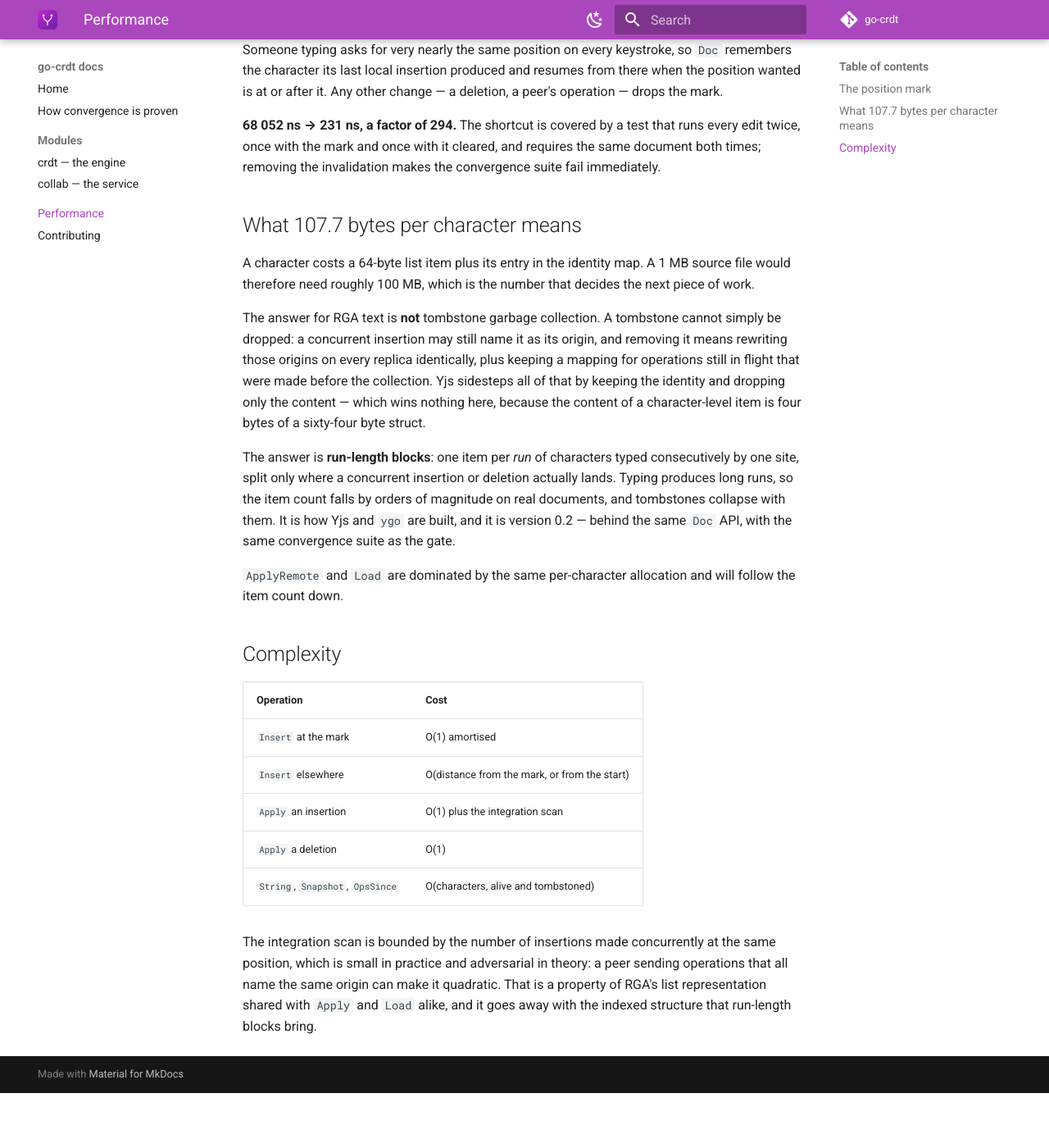
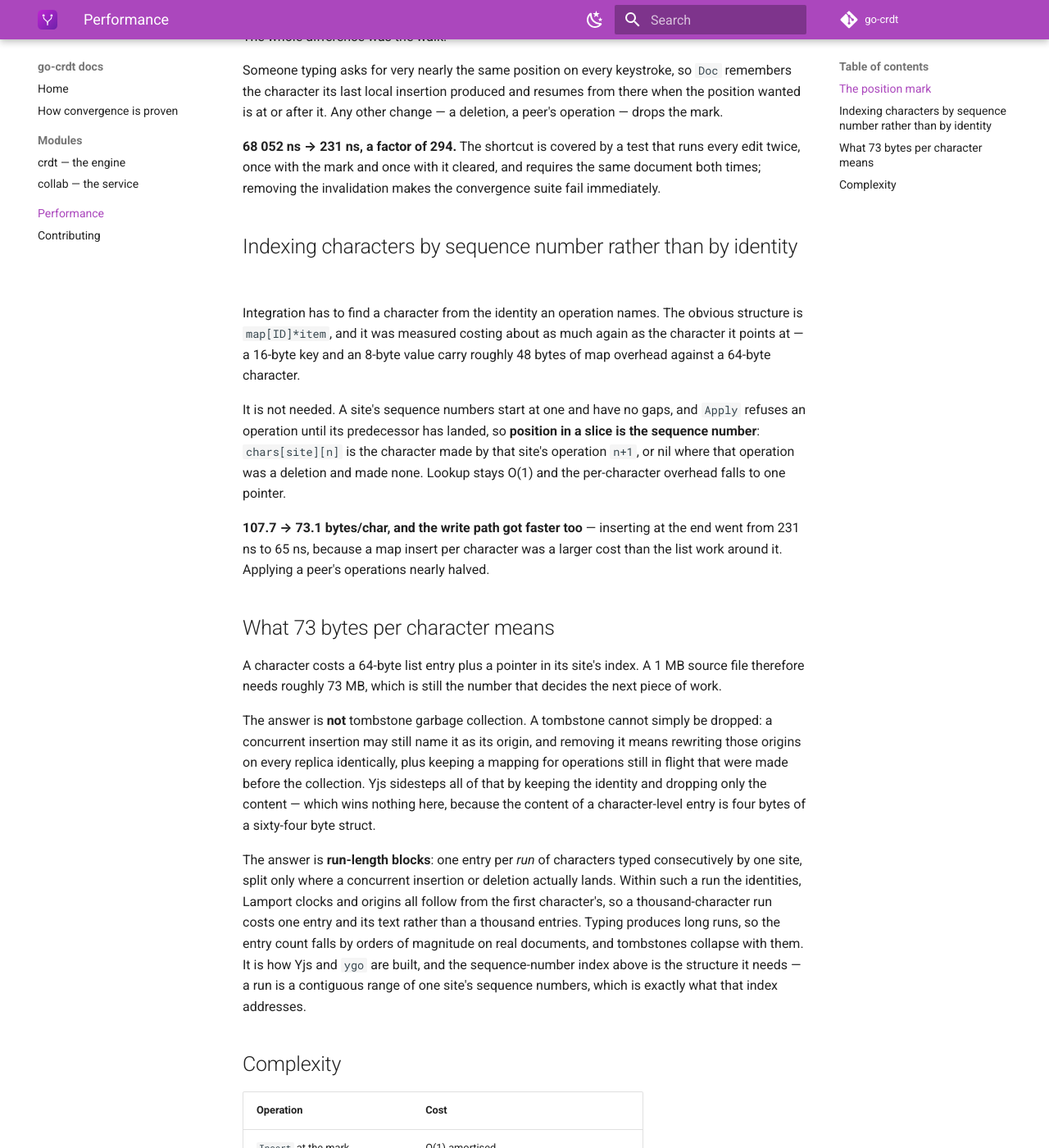
Before and after one commit to go-crdt/docs, an MkDocs documentation site: the page built from docs/performance.md, in a window 1280 px wide and 1400 px high, scrolled down 805 px. Shown: the whole window at 82% size. Built offline with MkDocs 1.6.1 and Material for MkDocs 9.7.7, drawn with Linux system fonts in a browser that asks for light colours; the version menu is left out; before the commit the page ends 2138 px from its top, so only the background shows below that; some of the changed text lies outside the part shown.

Commit message:
Refresh the module pages from their sources
crdt 0.2.0 indexes characters by sequence number rather than by identity;
the performance page carries the measured before-and-after.

Co-Authored-By: Claude Opus 5 (1M context) <noreply@anthropic.com>

```diff
--- a/docs/performance.md
+++ b/docs/performance.md
@@ -3,17 +3,18 @@
 Measured, not estimated. Apple M4 Max, Go 1.26.4, `darwin/arm64`, on a document
 of 10 000 characters:
 
-| Benchmark | Result |
-|---|---|
-| `InsertAtEnd` | 231 ns/op |
-| `InsertAtStart` | 315 ns/op |
-| `ApplyRemote` (10 000 operations) | 823 µs |
-| `String` | 34.7 µs |
-| `Snapshot` | 94.5 µs, **11.0 bytes/char** |
-| `Load` | 1.48 ms |
-| memory | **107.7 bytes/char** |
+| Benchmark | Result | Was |
+|---|---|---|
+| `InsertAtEnd` | **64.8 ns/op** | 231 ns |
+| `InsertAtStart` | **58.0 ns/op** | 315 ns |
+| `ApplyRemote` (10 000 operations) | **441 µs** | 823 µs |
+| `String` | 31.0 µs | 34.7 µs |
+| `Snapshot` | 75.2 µs, **11.0 bytes/char** | 94.5 µs |
+| `Load` | **1.02 ms** | 1.48 ms |
+| memory | **73.1 bytes/char** | 107.7 |
 
-Reproduce with `go test -run '^$' -bench . -benchmem`.
+Reproduce with `go test -run '^$' -bench . -benchmem`. The "was" column is the
+0.1.0 release, for the two changes described below.
 
 ## The position mark
 
@@ -31,29 +32,46 @@ runs every edit twice, once with the mark and once with it cleared, and requires
 the same document both times; removing the invalidation makes the convergence
 suite fail immediately.
 
-## What 107.7 bytes per character means
+## Indexing characters by sequence number rather than by identity
 
-A character costs a 64-byte list item plus its entry in the identity map. A 1 MB
-source file would therefore need roughly 100 MB, which is the number that decides
+Integration has to find a character from the identity an operation names. The
+obvious structure is `map[ID]*item`, and it was measured costing about as much
+again as the character it points at — a 16-byte key and an 8-byte value carry
+roughly 48 bytes of map overhead against a 64-byte character.
+
+It is not needed. A site's sequence numbers start at one and have no gaps, and
+`Apply` refuses an operation until its predecessor has landed, so **position in a
+slice is the sequence number**: `chars[site][n]` is the character made by that
+site's operation `n+1`, or nil where that operation was a deletion and made none.
+Lookup stays O(1) and the per-character overhead falls to one pointer.
+
+**107.7 → 73.1 bytes/char, and the write path got faster too** — inserting at the
+end went from 231 ns to 65 ns, because a map insert per character was a larger
+cost than the list work around it. Applying a peer's operations nearly halved.
+
+## What 73 bytes per character means
+
+A character costs a 64-byte list entry plus a pointer in its site's index. A 1 MB
+source file therefore needs roughly 73 MB, which is still the number that decides
 the next piece of work.
 
-The answer for RGA text is **not** tombstone garbage collection. A tombstone
-cannot simply be dropped: a concurrent insertion may still name it as its origin,
-and removing it means rewriting those origins on every replica identically, plus
-keeping a mapping for operations still in flight that were made before the
-collection. Yjs sidesteps all of that by keeping the identity and dropping only
-the content — which wins nothing here, because the content of a character-level
-item is four bytes of a sixty-four byte struct.
+The answer is **not** tombstone garbage collection. A tombstone cannot simply be
+dropped: a concurrent insertion may still name it as its origin, and removing it
+means rewriting those origins on every replica identically, plus keeping a mapping
+for operations still in flight that were made before the collection. Yjs sidesteps
+all of that by keeping the identity and dropping only the content — which wins
+nothing here, because the content of a character-level entry is four bytes of a
+sixty-four byte struct.
 
-The answer is **run-length blocks**: one item per *run* of characters typed
+The answer is **run-length blocks**: one entry per *run* of characters typed
 consecutively by one site, split only where a concurrent insertion or deletion
-actually lands. Typing produces long runs, so the item count falls by orders of
-magnitude on real documents, and tombstones collapse with them. It is how Yjs and
-`ygo` are built, and it is version 0.2 — behind the same `Doc` API, with the same
-convergence suite as the gate.
-
-`ApplyRemote` and `Load` are dominated by the same per-character allocation and
-will follow the item count down.
+actually lands. Within such a run the identities, Lamport clocks and origins all
+follow from the first character's, so a thousand-character run costs one entry and
+its text rather than a thousand entries. Typing produces long runs, so the entry
+count falls by orders of magnitude on real documents, and tombstones collapse with
+them. It is how Yjs and `ygo` are built, and the sequence-number index above is
+the structure it needs — a run is a contiguous range of one site's sequence
+numbers, which is exactly what that index addresses.
 
 ## Complexity
 
```
Also changed, not shown: docs/repos/crdt.md (+1 -1 lines).
